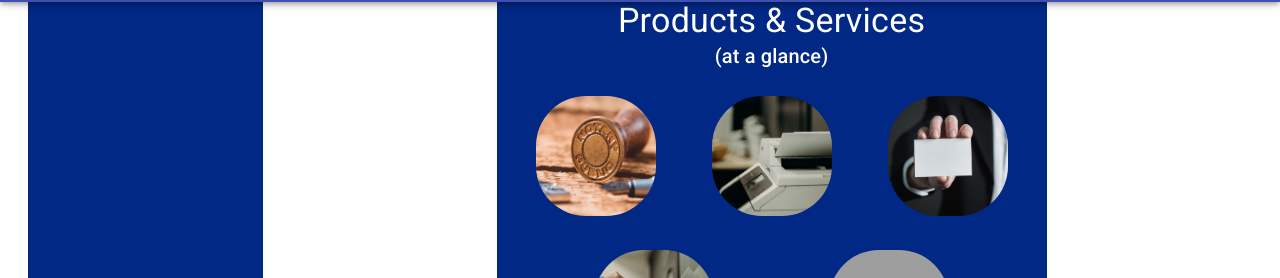
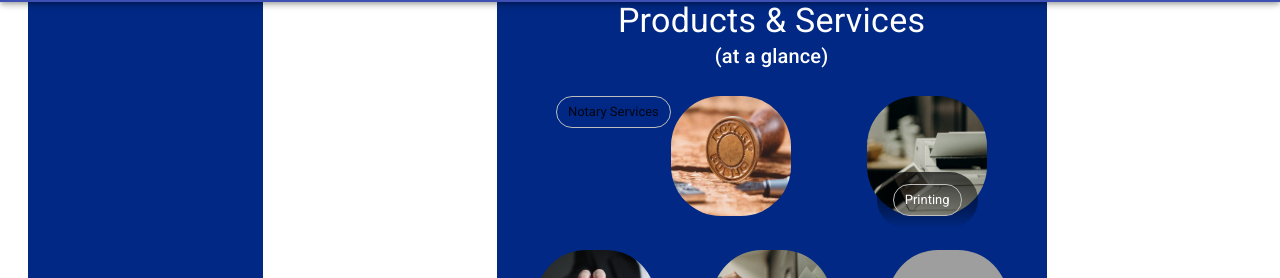
Before and after one commit to Mateo-Wallace/US-Postal-Printing, a React (Create React App) app in the folder client/: page / in a window 1280 px wide. Shown: the part 116-394 px from the top of the page. Built offline with nearby package versions, Linux system fonts and the light colour scheme; grey boxes are pictures that could not be loaded; what survey-core would draw is missing.

Commit message:
finally finished styling for the buttons for products and services on the homepage

```diff
--- a/client/src/pages/Home.js
+++ b/client/src/pages/Home.js
@@ -11,6 +11,8 @@ import PrintingImage from '../images/printingServices.jpg'
 import CopyingImage from '../images/copyingServices.jpg'
 import BusinessCardsImage from '../images/businessCards.jpg'
 import MailboxImage from '../images/mailboxes.jpg'
+import Chip from '@mui/material/Chip';
+import ImageListItemBar from '@mui/material/ImageListItemBar'
 
 
 
@@ -52,13 +54,26 @@ const Home = () => {
   </Typography>
   <Grid container sx={{ display: 'flex', flexWrap: 'wrap', justifyContent: 'space-evenly'}}>
 
-  <IconButton sx={{margin: '5px'}} aria-label="Notary-Services" size="large">
-  <img style={{height: '120px', width: '120px', borderRadius: '50px'}}src={NotaryImage}></img>
+  <IconButton style={{position: 'relative'}} sx={{margin: '5px'}} aria-label="Notary-Services" size="large">
+    <div  style={{display: 'flex', position: 'relative', justifyContent: 'center'}} >
+  <Chip style={{zIndex: 90, position: 'aboslute'}} label='Notary Services' variant="outlined" />
+  <img style={{ position: 'aboslute', height: '120px', width: '120px', borderRadius: '50px'}}src={NotaryImage}></img>
+  </div>
 </IconButton>
 
-<IconButton sx={{margin: '5px'}}  aria-label="Printing-Services" size="large">
-  <img style={{height: '120px', width: '120px', borderRadius: '50px'}}src={PrintingImage}></img>
+<IconButton sx={{margin: '5px', display: 'flex'}}  aria-label="Printing-Services" size="large">
+  <img style={{height: '120px', width: '120px', borderRadius: '50px'}}src={PrintingImage} />
+  <ImageListItemBar
+            sx={{
+              background:
+                'linear-gradient(to bottom, rgba(0,0,0,0.7) 0%, ' +
+                'rgba(0,0,0,0.3) 70%, rgba(0,0,0,0) 100%)',
+            }}
+            title={<Chip style={{color: 'white'}} label='Printing' variant="outlined" />}
+            style={{borderRadius: '100px', justifySelf: 'center', alignSelf: 'center' }}
+          />
 </IconButton>
+
 
 <IconButton sx={{margin: '5px'}}  aria-label="Business-Cards" size="large">
   <img style={{height: '120px', width: '120px', borderRadius: '50px'}}src={BusinessCardsImage}></img>
```
